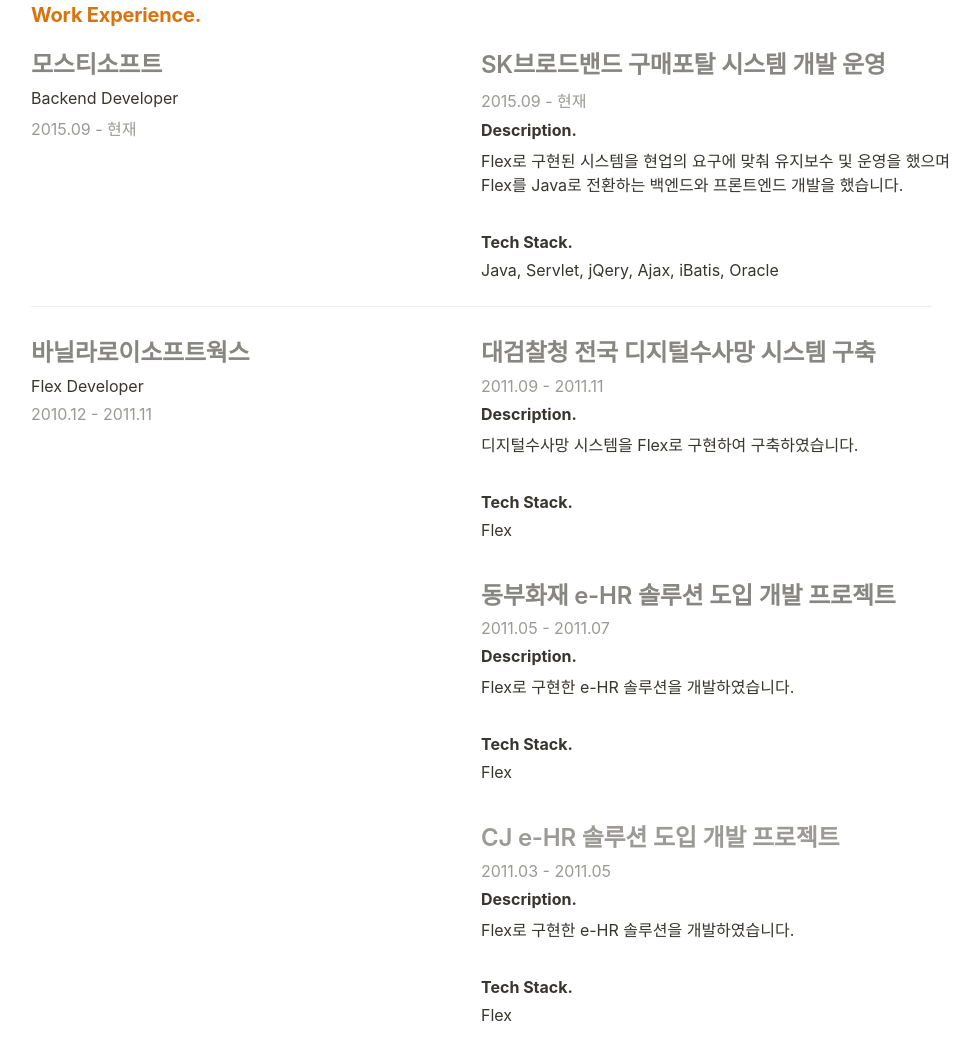
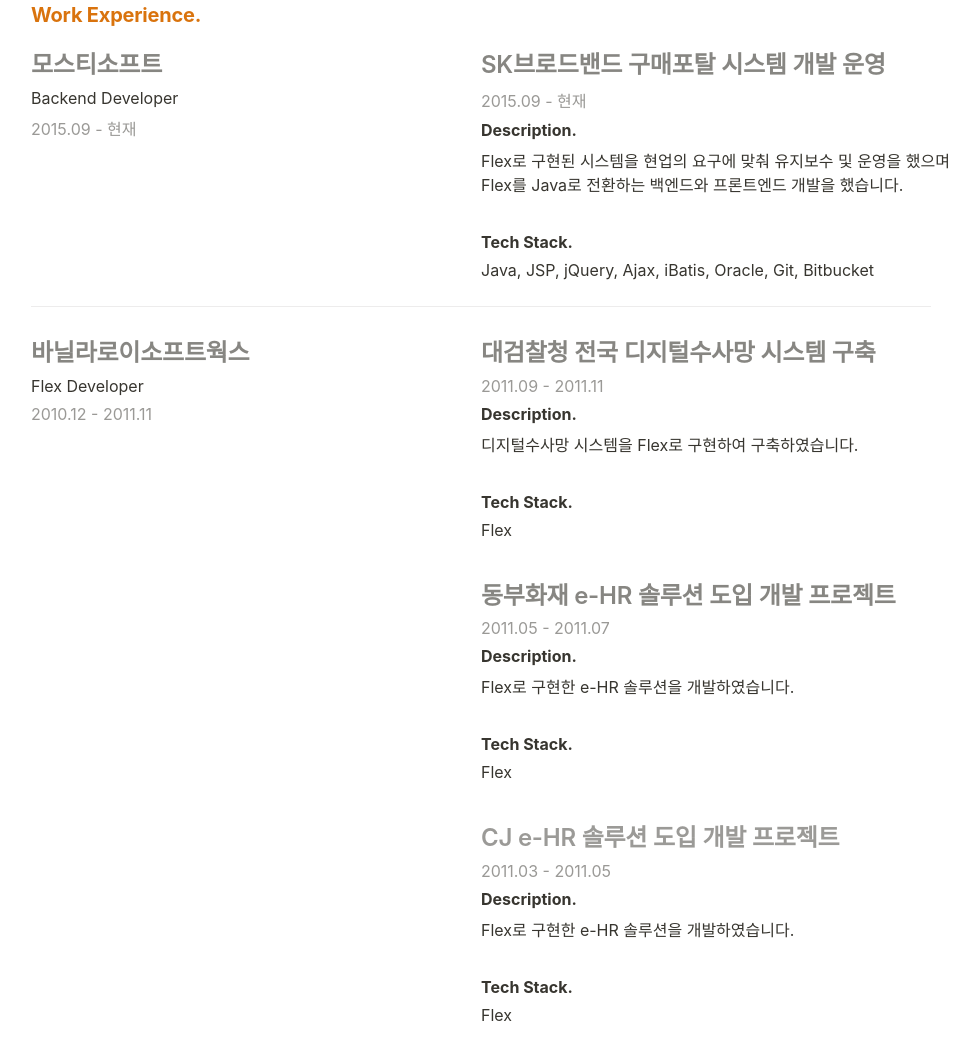
Before and after one commit to jhkang-83/jhkang-83.github.io-resum, a plain HTML site: page index.html in a window 1280 px wide. Shown: the part 857-1903 px from the top of the page, without its empty margins (159-1138 px from the left). Drawn offline with Linux system fonts and the light colour scheme.

Commit message:
Update index.html
2021.01.04_update

```diff
--- a/index.html
+++ b/index.html
@@ -53,7 +53,7 @@
 							Flex를 Java로 전환하는 백엔드와 프론트엔드 개발을 했습니다.</p>
 						</br>
 						<p><strong>Tech Stack.</strong></p>
-						<p>Java, Servlet, jQery, Ajax, iBatis, Oracle</p>
+						<p>Java, JSP, jQuery, Ajax, iBatis, Oracle, Git, Bitbucket</p>
 					</div>
 				</div>
 			</div>
@@ -206,11 +206,13 @@
 					<p class="block-color-gray"><strong>Back-end</strong></p>
 					<p class="block-color-gray"><strong>Front-end</strong></p>
 					<p class="block-color-gray"><strong>Database</strong></p>
+					<p class="block-color-gray"><strong>형상관리</strong></p>
 				</div>
 				<div class="column">
-					<p>Java, Servlet</p>
-					<p>javascript, html5, css</p>
+					<p>Java, JSP</p>
+					<p>jQuery, Ajax</p>
 					<p>iBatis, 오라클</p>
+					<p>Git, Bitbucket, Subversion</p>
 				</div>
 			</div>
 
```
